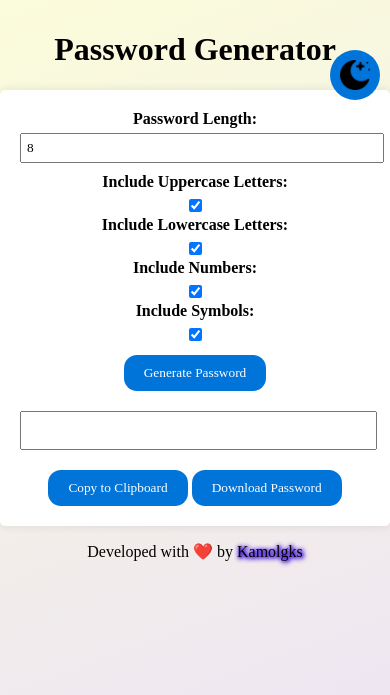
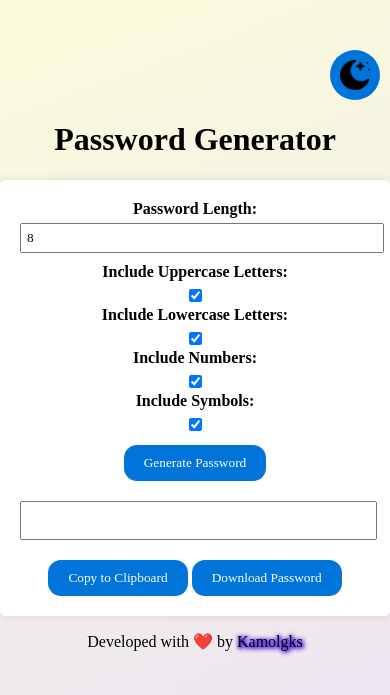
Before and after one commit to kamolgks/Password-Generator, a Flask app: page / in a window 390 px wide. Shown: the top 695 px of the page. Run offline with Flask 3, Linux system fonts and the light colour scheme; some web fonts are replaced.

Commit message:
mini mistake

```diff
--- a/static/style.css
+++ b/static/style.css
@@ -119,7 +119,7 @@ button:hover {
 
 @media (max-width: 768px) {
   body {
-    margin-top: 10px;
+    margin-top: 100px;
   }
   .theme-btn {
     position: fixed;
```
